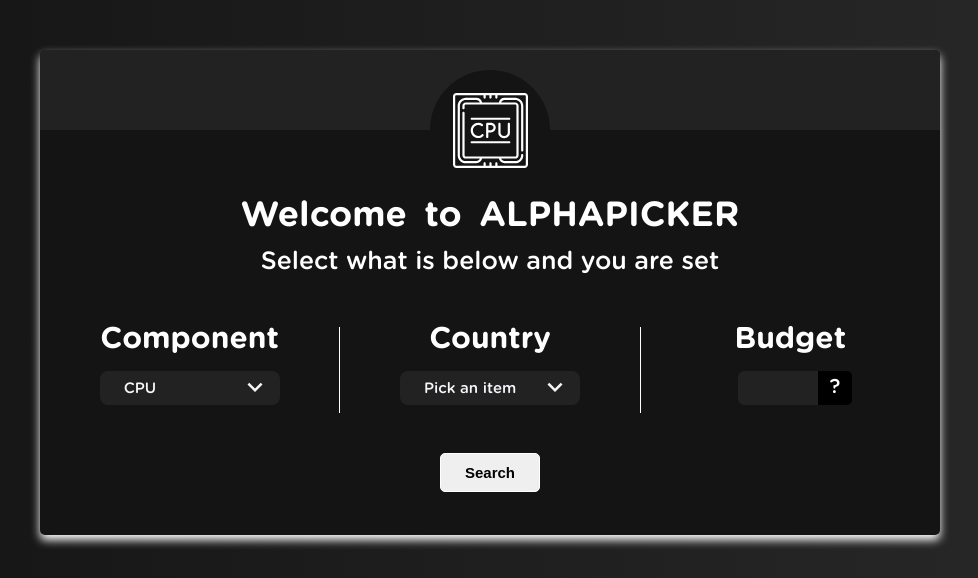
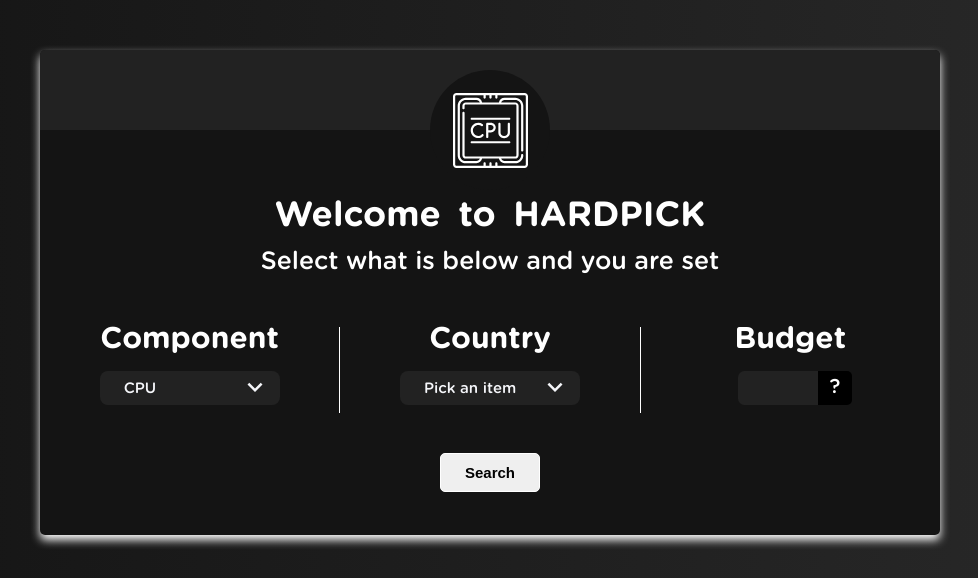
Before and after one commit to Amine-Zitoun/hardpick, a Node server app: page / in a window 1280 px wide. Shown: the part 172-750 px from the top of the page, without its empty margins (150-1128 px from the left). Run offline with Node 20, Linux system fonts and the light colour scheme; some libraries are stand-ins or nearby versions.

Commit message:
Update index.ejs

```diff
--- a/views/index.ejs
+++ b/views/index.ejs
@@ -4,7 +4,7 @@
     </div>
     <div class="content">
         <div class="general-info">
-            <div class="wlc">Welcome to ALPHAPICKER</div>
+            <div class="wlc">Welcome to HARDPICK</div>
             <div class="explain">Select what is below and you are set</div>
         </div>
             <div class="all">
```
